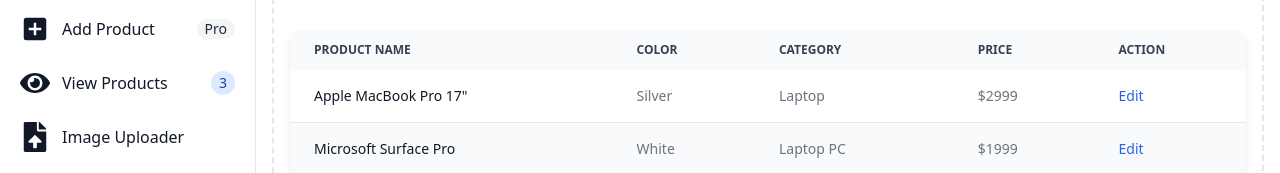
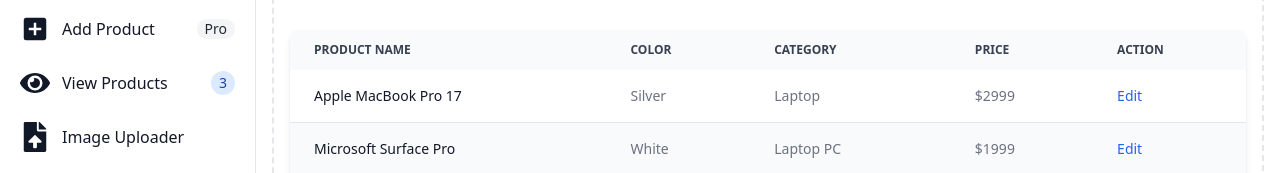
Before and after one commit to nilesh-singh-2304/MB-Wear, a Next.js app: page /admin/allorders in a window 1280 px wide. Shown: the part 144-317 px from the top of the page. Built offline with nearby package versions, Linux system fonts and the light colour scheme; no server answers.

Commit message:
updated admin

```diff
--- a/pages/admin/allorders.tsx
+++ b/pages/admin/allorders.tsx
@@ -137,7 +137,7 @@
         <tbody>
             <tr className="odd:bg-white odd:dark:bg-gray-900 even:bg-gray-50 even:dark:bg-gray-800 border-b dark:border-gray-700">
                 <th scope="row" className="px-6 py-4 font-medium text-gray-900 whitespace-nowrap dark:text-white">
-                    Apple MacBook Pro 17"
+                    Apple MacBook Pro 17
                 </th>
                 <td className="px-6 py-4">
                     Silver
```
